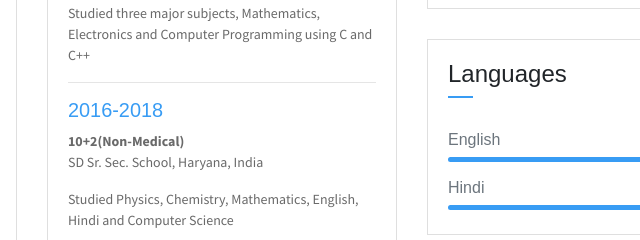
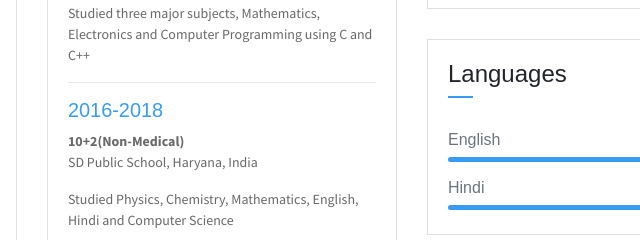
Before and after one commit to ddhruvdhiman/ddhruvdhiman.github.io, a plain HTML site: page index.html in a window 1280 px wide. Shown: the part 1740-1980 px from the top of the page, 418-1058 px from the left. Drawn offline with nearby package versions, Linux system fonts and the light colour scheme; some packages are replaced by stand-ins of ours; a script that the page names is missing.

Commit message:
Update index.html

```diff
--- a/index.html
+++ b/index.html
@@ -208,7 +208,7 @@
                             <P class="subtitle">Studied three major subjects, Mathematics, Electronics and Computer Programming using C and C++</P>
                             <hr>
                             <h6 class="title text-danger">2016-2018</h6>
-                            <P><b>10+2(Non-Medical)</b><br>SD Sr. Sec. School, Haryana, India</P>
+                            <P><b>10+2(Non-Medical)</b><br>SD Public School, Haryana, India</P>
                             <P class="subtitle">Studied Physics, Chemistry, Mathematics, English, Hindi and Computer Science</P>
                             <hr>
                             <h6 class="title text-danger">2015 - 2016</h6>
```
